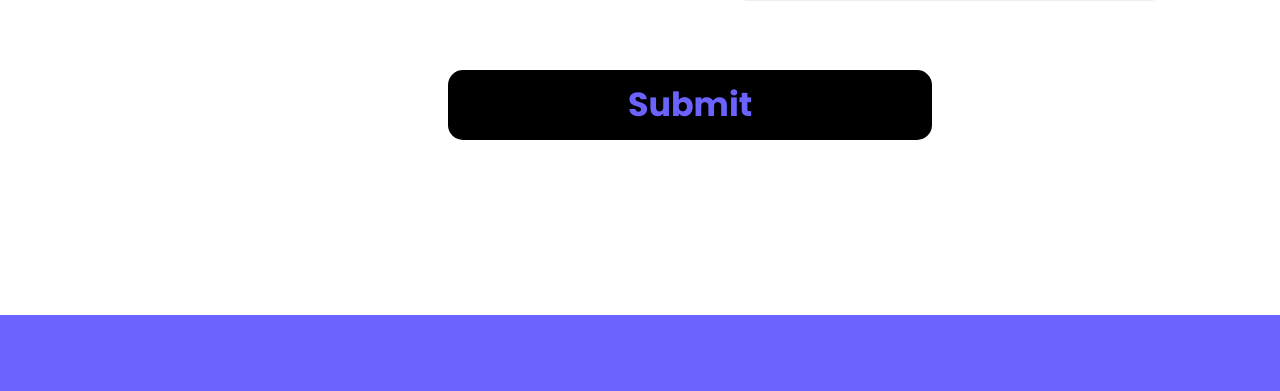
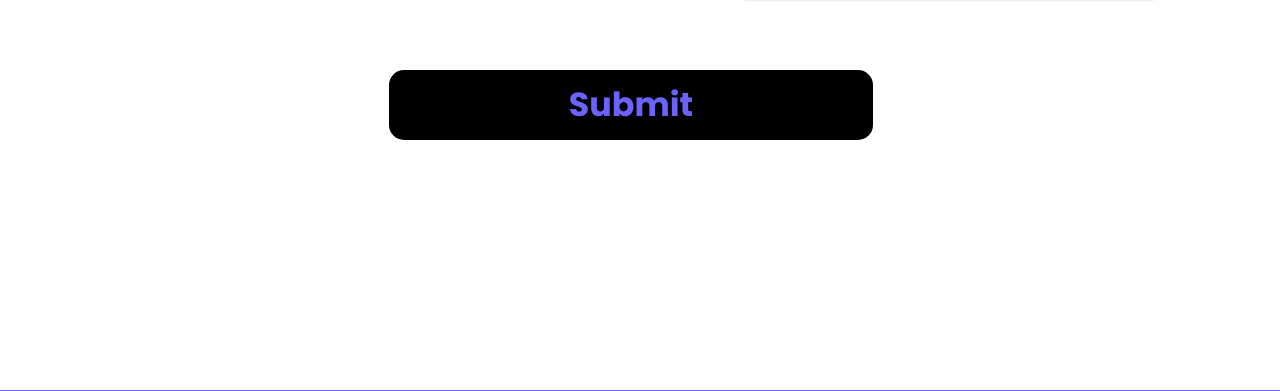
Before and after one commit to ythiago03/work-plin, a plain HTML site: page index.html in a window 1280 px wide. Shown: the part 1347-1738 px from the top of the page. Drawn offline with Linux system fonts and the light colour scheme.

Commit message:
Update style.css

```diff
--- a/style.css
+++ b/style.css
@@ -151,8 +151,8 @@ span{
     margin-top: 80px;
 }
 .btn input{
-    position: absolute;
-    left: 35%;
+    position: relative;
+    left: 270px;
     cursor: pointer;
     color: #6C63FF;
     background-color: black;
```
